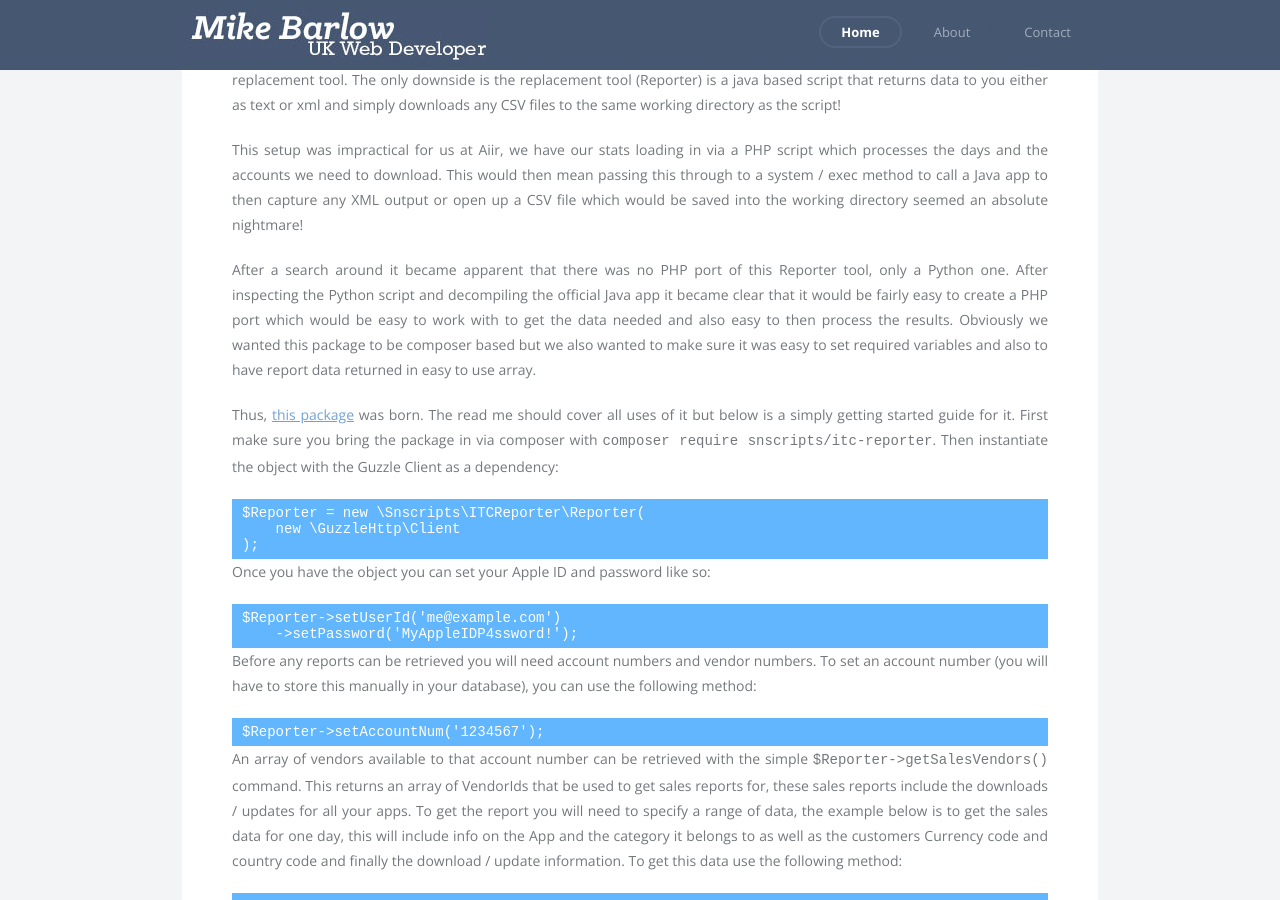
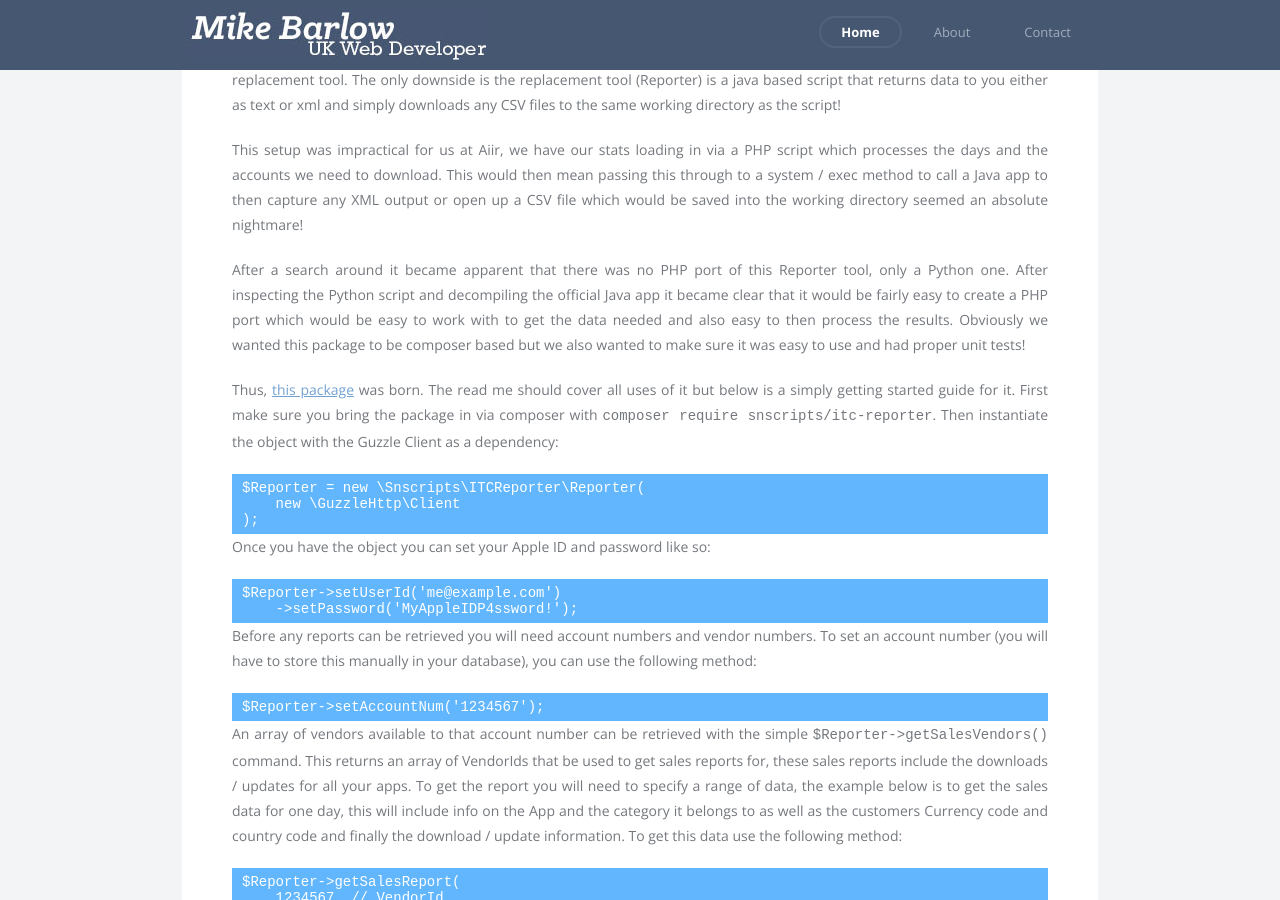
Before and after one commit to peakstoneuk/peakstoneuk.github.io, a Jekyll site: the page built from _posts/2016-12-05-php-replacement-for-apples-itunes-connect-reporter.markdown, in a window 1280 px wide and 900 px high, scrolled down 405 px. Built offline with Jekyll 4.4.1, drawn with Linux system fonts in a browser that asks for light colours; nearby versions of some CDN libraries.

Commit message:
More wording fixes

```diff
--- a/_posts/2016-12-05-php-replacement-for-apples-itunes-connect-reporter.markdown
+++ b/_posts/2016-12-05-php-replacement-for-apples-itunes-connect-reporter.markdown
@@ -7,7 +7,7 @@ So as of tomorrow (6th December 2016) Apple will be turning off its AutoIngestio
 
 This setup was impractical for us at Aiir, we have our stats loading in via a PHP script which processes the days and the accounts we need to download. This would then mean passing this through to a system / exec method to call a Java app to then capture any XML output or open up a CSV file which would be saved into the working directory seemed an absolute nightmare!
 
-After a search around it became apparent that there was no PHP port of this Reporter tool, only a Python one. After inspecting the Python script and decompiling the official Java app it became clear that it would be fairly easy to create a PHP port which would be easy to work with to get the data needed and also easy to then process the results. Obviously we wanted this package to be composer based but we also wanted to make sure it was easy to set required variables and also to have report data returned in easy to use array.
+After a search around it became apparent that there was no PHP port of this Reporter tool, only a Python one. After inspecting the Python script and decompiling the official Java app it became clear that it would be fairly easy to create a PHP port which would be easy to work with to get the data needed and also easy to then process the results. Obviously we wanted this package to be composer based but we also wanted to make sure it was easy to use and had proper unit tests!
 
 Thus, [this package](http://github.com/mikebarlow/itc-reporter) was born. The read me should cover all uses of it but below is a simply getting started guide for it. First make sure you bring the package in via composer with `composer require snscripts/itc-reporter`. Then instantiate the object with the Guzzle Client as a dependency:
 
```
